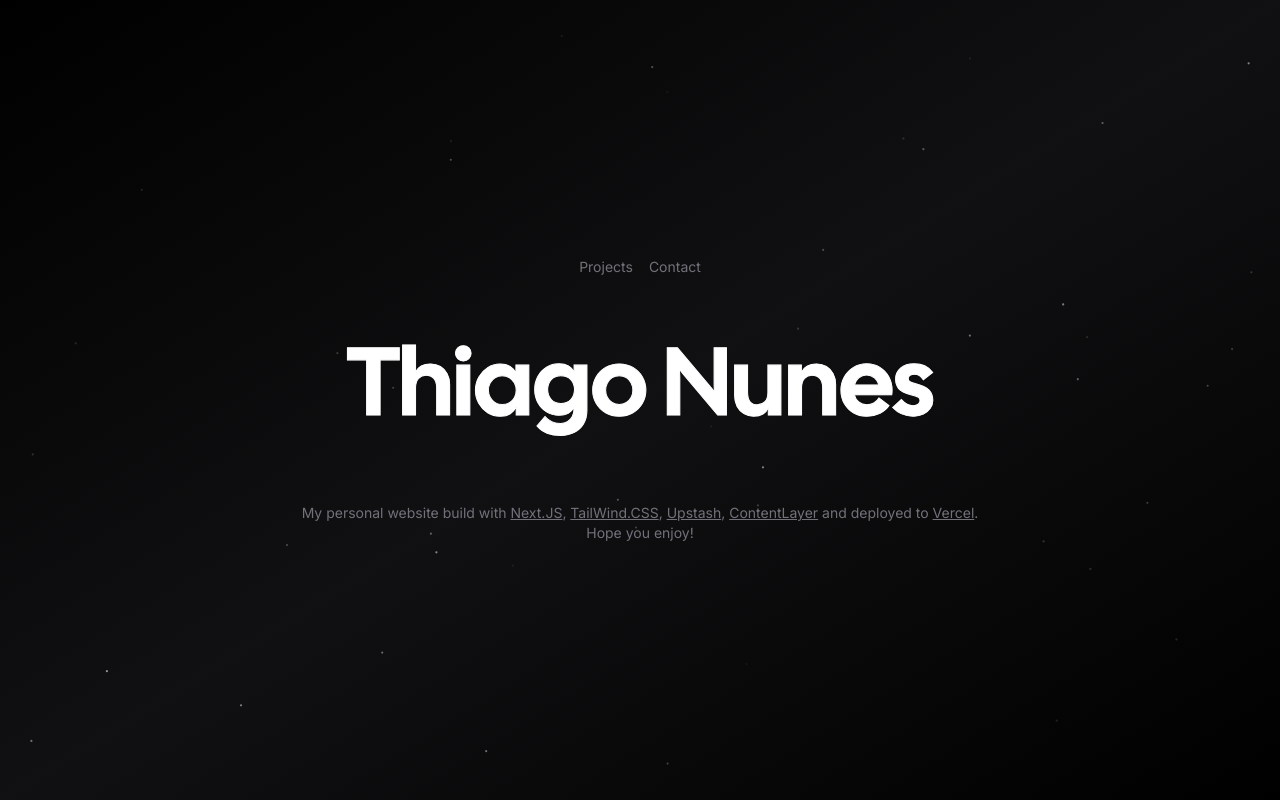
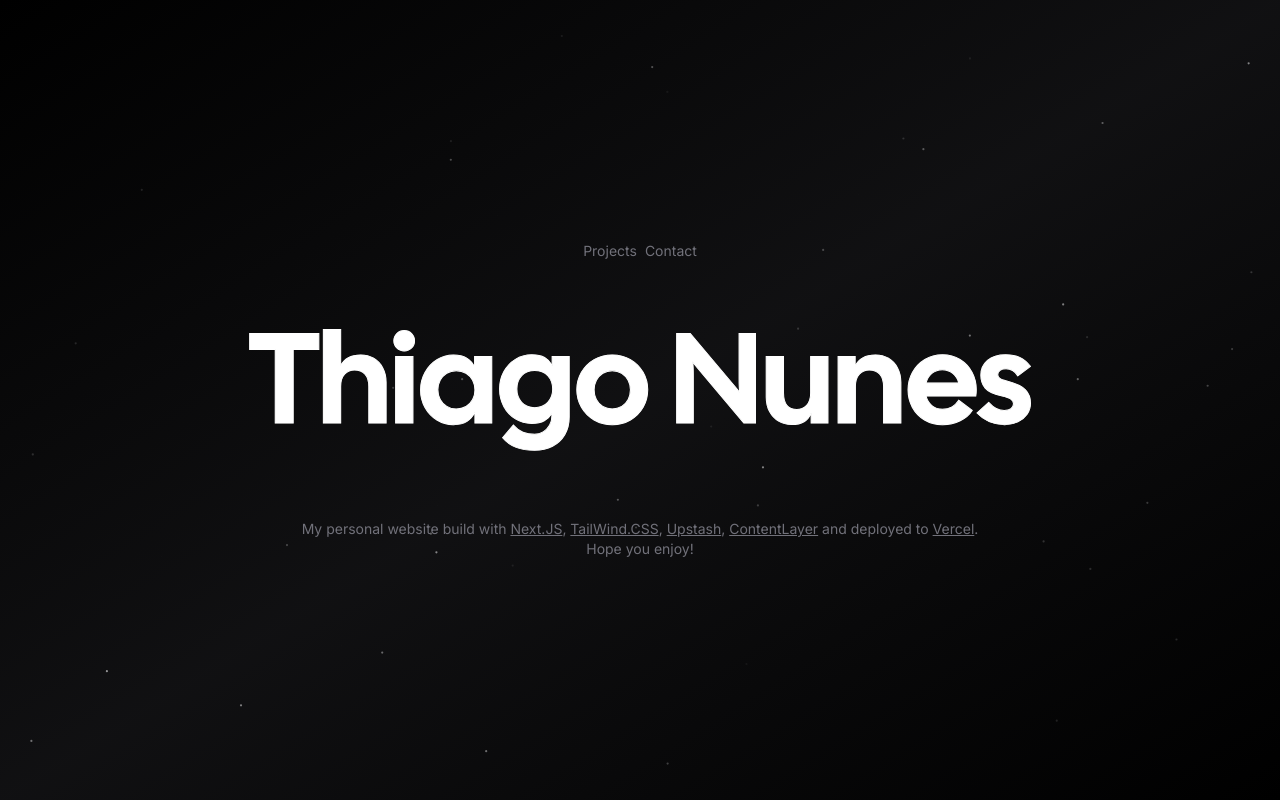
Before and after one commit to thiagonunes85/nextjs-portfolio-pageview-counter, a Next.js app: page / in a window 1280 px wide. Built offline with nearby package versions, Linux system fonts and the light colour scheme; no server answers; what tailwindcss-debug-screens would draw is missing.

Commit message:
Update page.tsx

```diff
--- a/app/page.tsx
+++ b/app/page.tsx
@@ -11,12 +11,12 @@ export default function Home() {
   return (
     <div className="flex flex-col items-center justify-center w-screen h-screen overflow-hidden bg-gradient-to-tl from-black via-zinc-600/20 to-black">
       <nav className="my-16 animate-fade-in">
-        <ul className="flex items-center justify-center gap-4">
+        <ul className="flex items-center justify-center gap-2">
           {navigation.map((item) => (
             <Link
               key={item.href}
               href={item.href}
-              className="text-sm duration-500 text-zinc-500 hover:text-zinc-400"
+              className="text-sm duration-500 text-zinc-500 hover:text-zinc-300"
             >
               {item.name}
             </Link>
@@ -28,7 +28,7 @@ export default function Home() {
         className="absolute inset-0 -z-10 animate-fade-in"
         quantity={100}
       />
-      <h1 className="z-10 text-6xl text-transparent duration-1000 bg-white cursor-default text-edge-outline animate-title font-display sm:text-8xl md:text-11xl whitespace-nowrap bg-clip-text ">
+      <h1 className="z-10 text-4xl text-transparent duration-1000 bg-white cursor-default text-edge-outline animate-title font-display sm:text-6xl md:text-9xl whitespace-nowrap bg-clip-text ">
         Thiago Nunes
       </h1>
 
```
